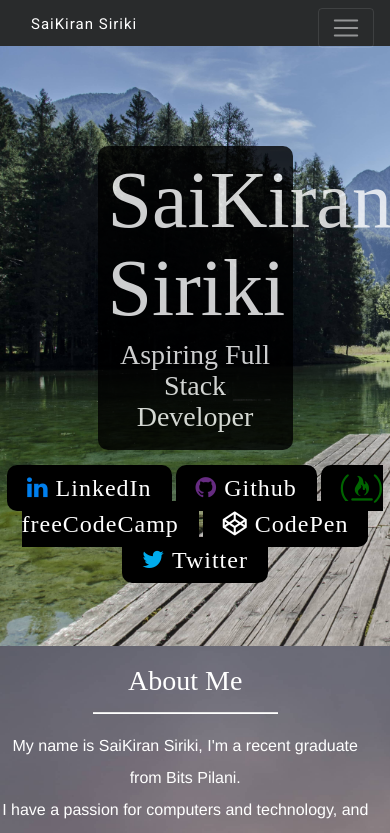
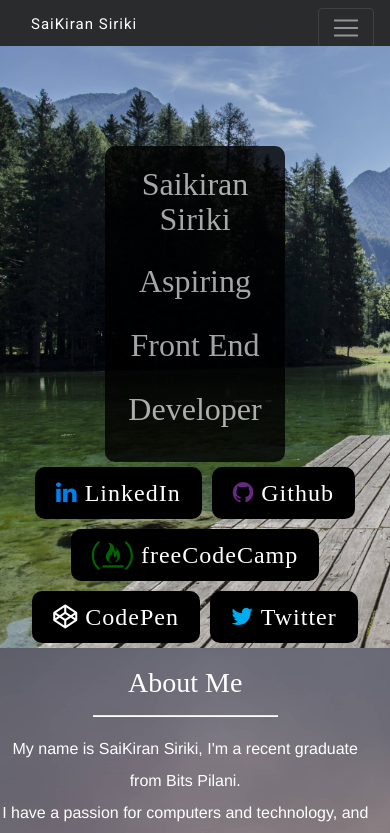
Before and after one commit to Siriki-Saikiran/Siriki-Saikiran.github.io, a plain HTML site: page index.html in a window 390 px wide. Shown: the top 833 px of the page. Drawn offline with nearby package versions, Linux system fonts and the light colour scheme; a script that the page names is missing.

Commit message:
Added flexbox to add responsive nature

```diff
--- a/index.html
+++ b/index.html
@@ -56,19 +56,41 @@
 <!-- page1 intro and my contact details -->
 
 
-<div class="page1 text-center"id ="p1">
-  <div class="block animated bounceInDown">
-    <h1> SaiKiran Siriki</h1>
-    <h3> Aspiring Full Stack Developer</h3>
+<div class="container-fluid page1 text-center"id ="p1">
+  <div class="card animated bounceInDown">
+  <div class="card-block">
+    <h2 class="card-title">Saikiran Siriki</h2>
+    <p class="card-text">Aspiring Front End Developer</p>
   </div>
-  <div class="btnList text-center animated bounceInUp">
-    <a style="text-decoration:none" class="link-button" href="https://www.linkedin.com/in/siriki-s-saikiran-296a22121/" target="_blank"><i class="fa fa-linkedin" aria-hidden="true" id="LinkedinIcon"></i> LinkedIn</a>
+  </div>
+  <div class="flex-container text-center animated bounceInUp">
+    <button type="button" class="btn"><a style="text-decoration:none" class="link-button" href="https://www.linkedin.com/in/siriki-s-saikiran-296a22121/" target="_blank"><i class="fa fa-linkedin" aria-hidden="true" id="LinkedinIcon"></i> LinkedIn</a></button>
+    <button type="button" class="btn"><a style="text-decoration:none" class="link-button" href="https://github.com/Siriki-Saikiran" target="_blank"><i class="fa fa-github" aria-hidden="true" id="githubIcon" id="githubIcon"></i> Github</a></button>
+    <button type="button" class="btn"><a style="text-decoration:none" class="link-button" href="https://www.freecodecamp.com/siriki-saikiran" target="_blank"><i class="fa fa-free-code-camp fa-lg" aria-hidden="true"id = "fccIcon"></i> freeCodeCamp</a></button>
+    <button type="button" class="btn"><a style="text-decoration:none" class="link-button" href="https://codepen.io/Rookie_sai/" target="_blank"><i class="fa fa-codepen" aria-hidden="true"id="cpenIcon"></i> CodePen</a></button>
+    <button type="button" class="btn"><a style="text-decoration:none" class="link-button" href="https://twitter.com/Rookie_sai" target="_blank"><i class="fa fa-twitter" aria-hidden="true"id= "twitterIcon"></i> Twitter</a></button>
+  </div>
+
+
+</div>
+
+
+
+
+<!--
+
+<a style="text-decoration:none" class="link-button" href="https://www.linkedin.com/in/siriki-s-saikiran-296a22121/" target="_blank"><i class="fa fa-linkedin" aria-hidden="true" id="LinkedinIcon"></i> LinkedIn</a>
     <a style="text-decoration:none" class="link-button" href="https://github.com/Siriki-Saikiran" target="_blank"><i class="fa fa-github" aria-hidden="true" id="githubIcon" id="githubIcon"></i> Github</a>
     <a style="text-decoration:none" class="link-button" href="https://www.freecodecamp.com/siriki-saikiran" target="_blank"><i class="fa fa-free-code-camp fa-lg" aria-hidden="true"id = "fccIcon"></i> freeCodeCamp</a>
     <a style="text-decoration:none" class="link-button" href="https://codepen.io/Rookie_sai/" target="_blank"><i class="fa fa-codepen" aria-hidden="true"id="cpenIcon"></i> CodePen</a>
     <a style="text-decoration:none" class="link-button" href="https://twitter.com/Rookie_sai" target="_blank"><i class="fa fa-twitter" aria-hidden="true"id= "twitterIcon"></i> Twitter</a>
-  </div>
-</div>
+
+
+
+
+
+
+-->
 
 
 <!-- page2 about myself -->
--- a/style.css
+++ b/style.css
@@ -29,12 +29,7 @@
 #FCCIcon {
   color: darkgreen;
 }
-.nav-pills {
-  font-family: "Roboto" serif;
-  font-size: 1.7em;
-  background-color: black;
-  margin-bottom: 10%;
-}
+
 h1 {
   padding: 0;
   margin-top: 0px;
@@ -45,18 +40,70 @@ body {
   color: white;
 }
 .page1 {
+
+
   background-image: url("images/page1.jpg");
   background-size: cover;
-  height: 600px;
+  height: 100%;
   padding-top: 100px;
   font-family:Lobster;
+  min-height:600px;
 }
 h1 {
   padding: 0;
   margin-top: 0px;
   font-size: 5.0em;
 }
-.link-button {
+
+.card-block{
+
+  background-color: black;
+  color:white;
+  opacity: .8;
+  padding: 10px;
+  width: 100%;
+
+  margin-left: auto;
+  margin-right: auto;
+  margin-top: auto;
+  margin-bottom: auto;
+  border-radius: 10px;
+  -webkit-animation-delay:2s;
+}
+.card{
+
+  background-color: black;
+  color:white;
+  opacity: .8;
+  padding: 10px;
+  width: 50%;
+
+  margin-left: auto;
+  margin-right: auto;
+  margin-top: auto;
+  margin-bottom: auto;
+  border-radius: 10px;
+
+}
+.card-block p{
+  font-size:2em;
+}
+
+.btn-group {
+  padding-top: 5px;
+  margin: 5px;
+  -webkit-animation-delay:2s;
+}
+.flex-container{
+  display:flex;
+  flex-wrap:wrap;
+  justify-content:center;
+
+
+
+}
+.flex-container button {
+
   color: white;
   background-color: black;
   text-align: center;
@@ -65,29 +112,19 @@ h1 {
   margin: 10px 0;
   border-radius: 10px;
   font-size: 1.5em;
+  margin:5px;
 
 }
-.block {
-  background-color: black;
-  color:white;
-  opacity: .8;
-  padding: 10px;
-  width: 50%;
-  margin-left: auto;
-  margin-right: auto;
-  margin-top: auto;
-  margin-bottom: auto;
-  border-radius: 10px;
-  -webkit-animation-delay:2s;
-}
-.btnList {
-  padding-top: 20px;
-  -webkit-animation-delay:2s;
+.link-button{
+color:white;
+font-family:Lobster;
+
 }
 .page2 {
   background: url("images/page2.jpg");
   background-size: cover;
-  height: 600px;
+  height:100%;
+  min-height: 600px;
   padding-top: 5%;
   padding-right: 5%;
   color:white;
@@ -135,7 +172,8 @@ p {
 .page3{
     background-image:url("images/page3.jpg");
     background-size: cover;
-  height: 700px;
+  height: 100%;
+  min-height:600px;
   padding-top: 5%;
   padding-right: 5%;
   color:white;
@@ -143,7 +181,8 @@ p {
 .page5{
     background-image:url("images/page5.jpg");
     background-size: cover;
-  height: 700px;
+  height:100%;
+  min-height: 700px;
   padding-top: 5%;
   padding-right: 5%;
   color:white;
```
Also changed, not shown: myscript.js (+0 -18 lines).
